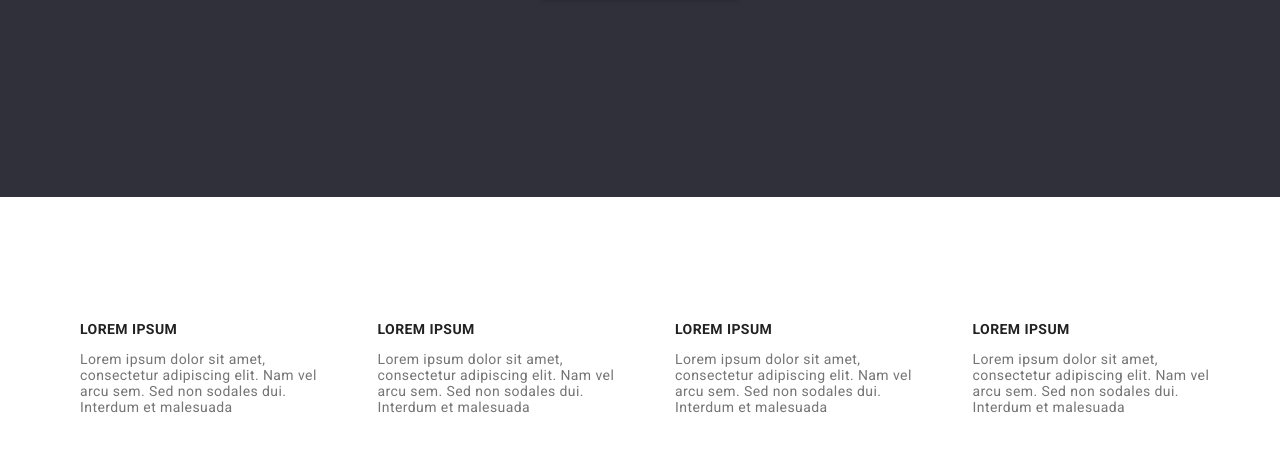
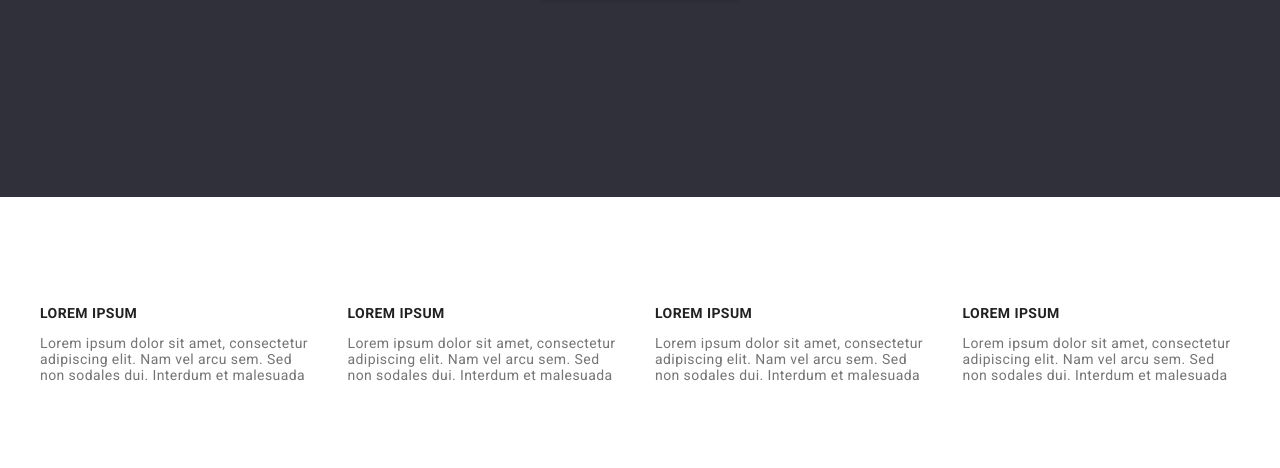
Before and after one commit to michalmpelka/goit-markup-hw-03, a plain HTML site: page index.html in a window 1280 px wide. Shown: the part 484-952 px from the top of the page. Drawn offline with Linux system fonts and the light colour scheme.

Commit message:
Update amendments v.2

```diff
--- a/css/style.css
+++ b/css/style.css
@@ -207,9 +207,10 @@ a:hover {
 .list1 {
   list-style-type: none;
   display: flex;
-  /* flex-grow: 1; */
   justify-content: space-between;
   gap: 30px;
+  margin: 0;
+  padding: 0;
 }
 
 .list2 {
```
